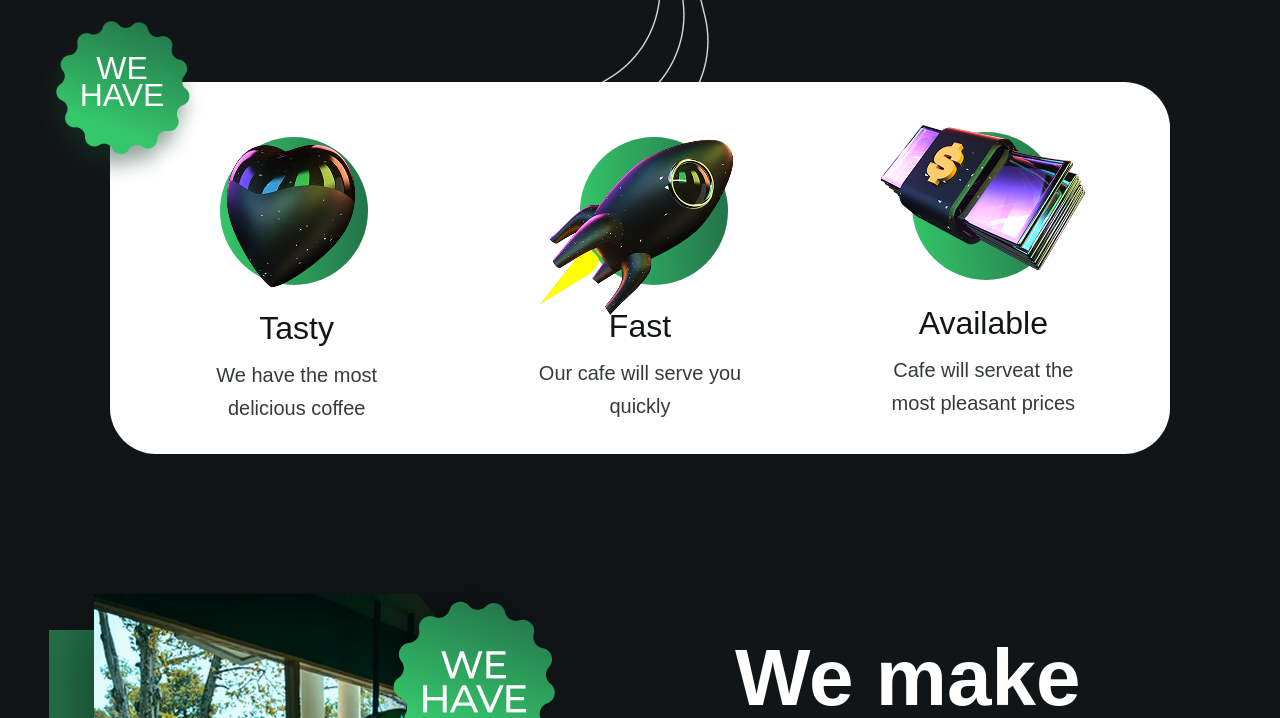
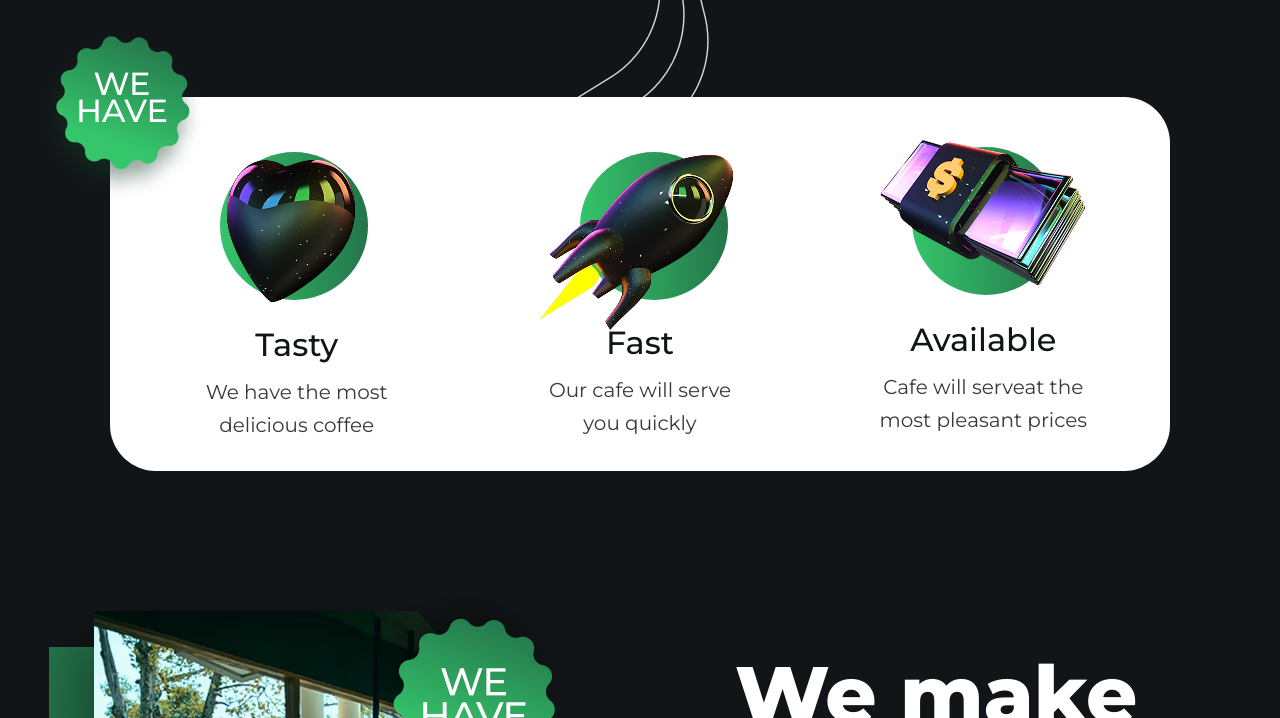
Before and after one commit to IDRIS-TRADER/StarBucks, a plain HTML site: page index.html in a window 1280 px wide. Shown: the part 811-1529 px from the top of the page. Drawn offline with Linux system fonts and the light colour scheme; the site is published under a folder, as on GitHub Pages, so addresses that start at the root find nothing.

Commit message:
Update StarBucks style.css

```diff
--- a/StarBucks style.css
+++ b/StarBucks style.css
@@ -2,7 +2,7 @@
 
 @font-face {
     font-family: 'Montserrat';
-    src: url('/fonts/Montserrat-Regular.woff2') format('woff2');
+    src: url('./fonts/Montserrat-Regular.woff2') format('woff2');
     font-weight: 400;
     font-style: normal;
     font-display: swap;
@@ -10,7 +10,7 @@
 
 @font-face {
     font-family: 'Montserrat';
-    src: url('/fonts/Montserrat-Medium.woff2') format('woff2');
+    src: url('./fonts/Montserrat-Medium.woff2') format('woff2');
     font-weight: 500;
     font-style: normal;
     font-display: swap;
@@ -18,7 +18,7 @@
 
 @font-face {
     font-family: 'Montserrat';
-    src: url('/fonts/Montserrat-SemiBold.woff2') format('woff2');
+    src: url('./fonts/Montserrat-SemiBold.woff2') format('woff2');
     font-weight: 600;
     font-style: normal;
     font-display: swap;
@@ -26,7 +26,7 @@
 
 @font-face {
     font-family: 'Montserrat';
-    src: url('/fonts/Montserrat-ExtraBold.woff2') format('woff2');
+    src: url('./fonts/Montserrat-ExtraBold.woff2') format('woff2');
     font-weight: 800;
     font-style: normal;
     font-display: swap;
```
